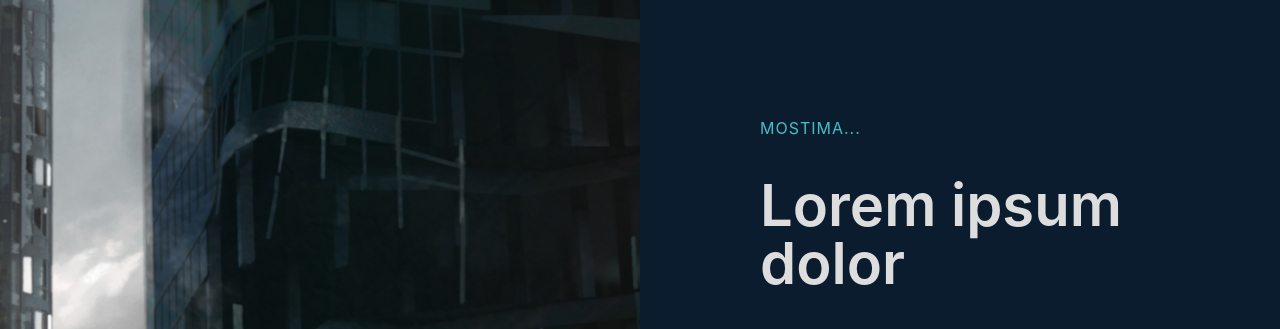
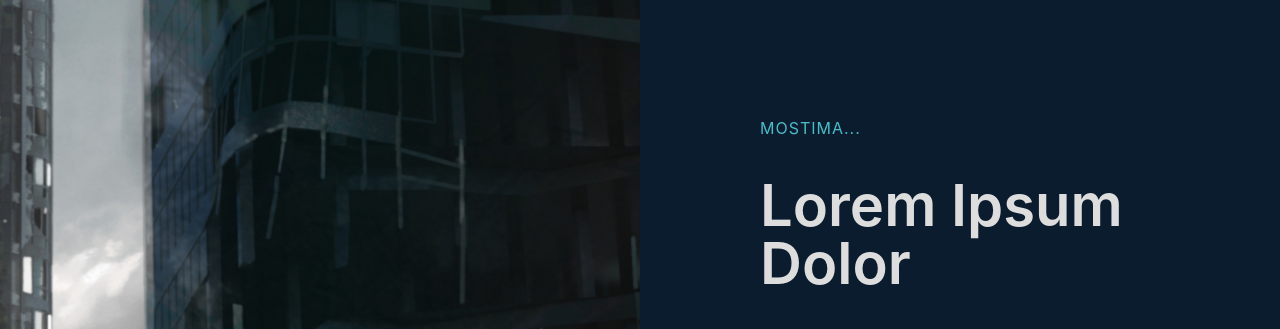
Before and after one commit to qinism-linbiaoism/tp-jenkins-serveur, a plain HTML site: page index.html in a window 1280 px wide. Shown: the top 329 px of the page. Drawn offline with nearby package versions, Linux system fonts and the light colour scheme; a script that the page names is missing.

Commit message:
Update index.html ds
waaaah

```diff
--- a/index.html
+++ b/index.html
@@ -29,7 +29,7 @@ body {
     <div class="rightcontent w-col w-col-6 w-col-stack">
       <div data-w-id="3fd5aeb3-22da-ed60-7286-0d11f16597d3" style="opacity:0" class="content">
         <div class="name">Mostima...</div>
-        <h1 class="tagline"><strong class="bold-text">Lorem ipsum dolor</strong></h1>
+        <h1 class="tagline"><strong class="bold-text">Lorem Ipsum Dolor</strong></h1>
         <p class="bio">Donec at libero id lectus porta dapibus eu in nibh. Cras id mauris sapien. Fusce viverra <a href="#" class="bio-links">luctus urna</a> ac rutrum. Duis semper elit eu mi facilisis eleifend. Donec semper, <a href="#" class="bio-links">ipsum in</a> malesuada congue, <a href="#" class="bio-links">purus sem</a> ullamcorper massa, sit amet lacinia nibh enim sed massa. </p>
         <div class="links w-row">
           <div class="column w-col w-col-4">
```
